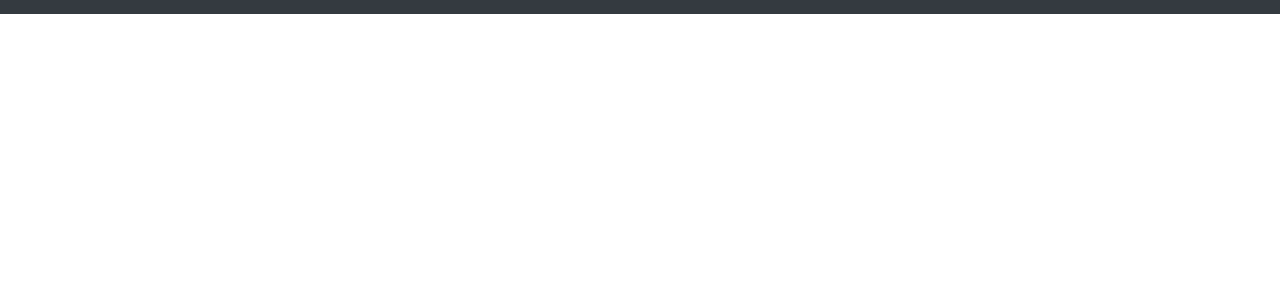
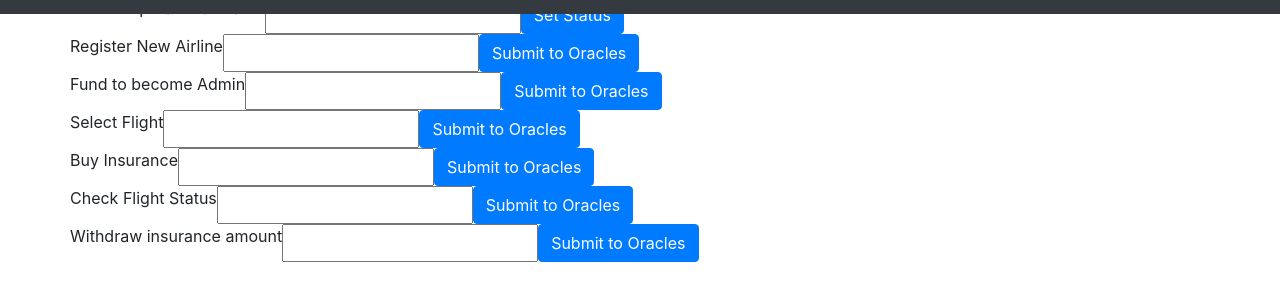
Before and after one commit to rafiul86/Flight-Insurance-Dapp, a website: page src/dapp/index.html in a window 1280 px wide. Shown: the part 42-342 px from the top of the page. Drawn offline with nearby package versions, Linux system fonts and the light colour scheme.

Commit message:
dapp initiated

```diff
--- a/src/dapp/index.html
+++ b/src/dapp/index.html
@@ -26,6 +26,28 @@
         <div class="row top-20">
             <label class="form">Flight</label> <input type="text" id="flight-number"> <btn class="btn btn-primary" id="submit-oracle">Submit to Oracles</btn>
         </div>
+        <div class="row top-20">
+            <label class="form">Control operational status</label> <input type="text" id="flight-operation"> <btn class="btn btn-primary" id="submit-operation">Set Status</btn>
+        </div>
+
+        <div class="row top-20">
+            <label class="form">Register New Airline</label> <input type="text" id="flight-airline"> <btn class="btn btn-primary" id="submit-airline">Submit to Oracles</btn>
+        </div>
+        <div class="row top-20">
+            <label class="form">Fund to become Admin</label> <input type="text" id="flight-fund"> <btn class="btn btn-primary" id="submit-fund">Submit to Oracles</btn>
+        </div>
+        <div class="row top-20">
+            <label class="form">Select Flight</label> <input type="text" id="flight-select"> <btn class="btn btn-primary" id="submit-select">Submit to Oracles</btn>
+        </div>
+        <div class="row top-20">
+            <label class="form">Buy Insurance</label> <input type="text" id="flight-insurance"> <btn class="btn btn-primary" id="submit-insurance">Submit to Oracles</btn>
+        </div>
+        <div class="row top-20">
+            <label class="form">Check Flight Status</label> <input type="text" id="flight-status"> <btn class="btn btn-primary" id="submit-status">Submit to Oracles</btn>
+        </div>
+        <div class="row top-20">
+            <label class="form">Withdraw insurance amount</label> <input type="text" id="flight-withdraw"> <btn class="btn btn-primary" id="submit-withdraw">Submit to Oracles</btn>
+        </div>
     </main>
 
 </body>
```
Also changed, not shown: src/dapp/contract.js (+16 -7 lines), src/dapp/index.js (+16 -4 lines).
